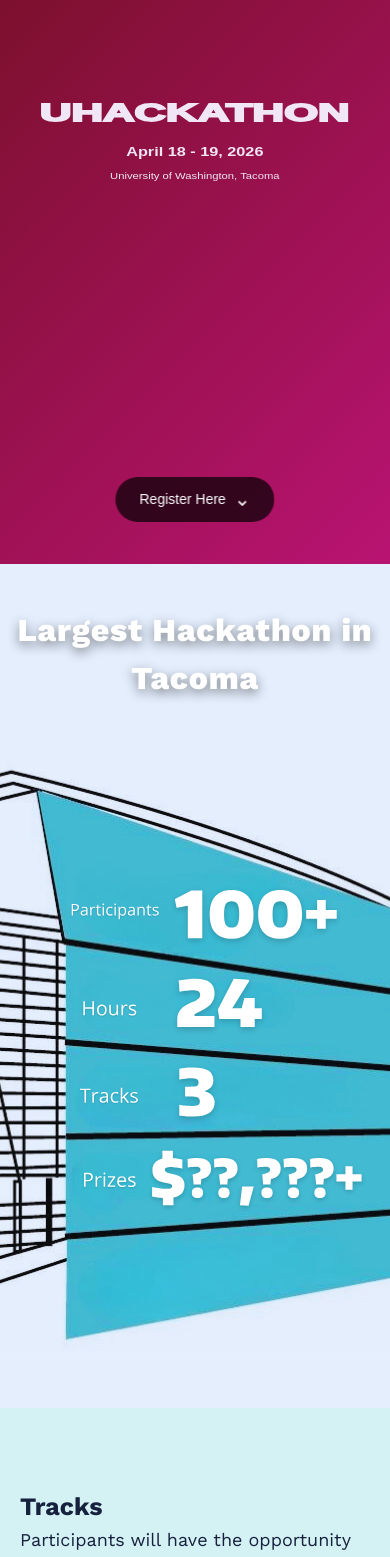
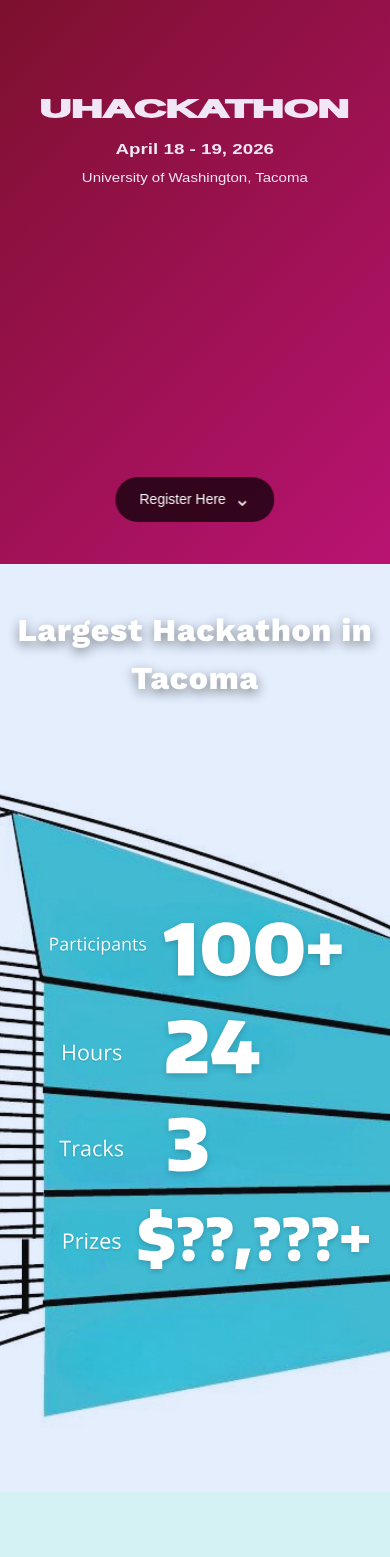
Before and after one commit to celestinryf/uhackathon, a Next.js app in the folder client/: page / in a window 390 px wide. Shown: the part 280-1837 px from the top of the page. Built offline with nearby package versions, Linux system fonts and the light colour scheme.

Commit message:
potential fix: black void

```diff
--- a/client/app/components/AboutSection/AboutSection.tsx
+++ b/client/app/components/AboutSection/AboutSection.tsx
@@ -7,10 +7,11 @@
     <section
       id="about"
       style={{
-        minHeight: "100vh",
+        minHeight: "110vh",
         padding: "0",
         margin: "0",
         backgroundImage: `url(${uhackstats.src})`,
+        backgroundColor: "white",
         backgroundSize: "cover",
         backgroundPosition: "74% center",
         backgroundRepeat: "no-repeat",
--- a/client/app/components/HeroSection/HeroSection.tsx
+++ b/client/app/components/HeroSection/HeroSection.tsx
@@ -43,7 +43,7 @@
 
         <h2
           style={{
-            fontSize: "clamp(13px, 1.5vw, 40px)",
+            fontSize: "clamp(15px, 1.5vw, 40px)",
             color: "#f0e6f6",
             fontFamily: "'Poppins', sans-serif",
             transform: "scaleX(1.25)",
@@ -57,7 +57,7 @@
 
         <p
           style={{
-            fontSize: "clamp(9px, 1.5vw, 22px)",
+            fontSize: "clamp(12px, 1.5vw, 22px)",
             color: "#f0e6f6",
             fontFamily: "'Poppins', sans-serif",
             transform: "scaleX(1.25)",
```
